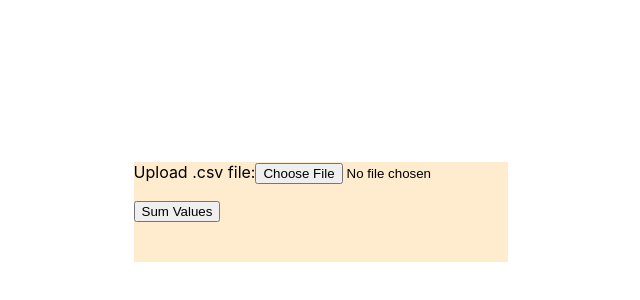
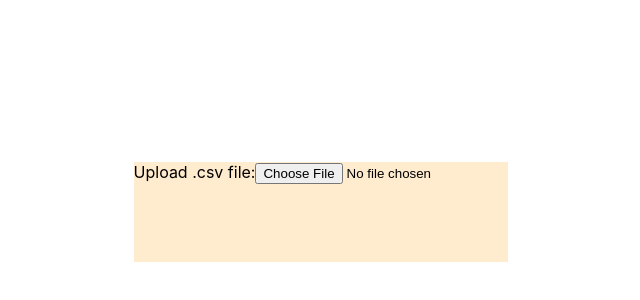
Before and after one commit to tskyles/csv-sum, a React (Create React App) app: page / in a window 1280 px wide. Shown: the part 188-488 px from the top of the page, without its empty margins (319-959 px from the left). Built offline with nearby package versions, Linux system fonts and the light colour scheme.

Commit message:
updated App.tsx with SumDisplay component

```diff
--- a/src/App.tsx
+++ b/src/App.tsx
@@ -1,19 +1,21 @@
-import React from 'react';
+import React, { useState } from 'react';
 import './App.css';
 import { FileSelectToString, SumDisplay } from './components';
 
 function App() {
-
+  const [csvString, setCsvString] = useState<string>('');
 
   return (
     <div className='app-container'>
       <FileSelectToString
         fileType='text/csv'
-        onLoad={(string) => console.log(string)}
+        onLoad={(string) => setCsvString(string)}
         onError={(e) => console.error(e)}
       />
-      <button>Sum Values</button>
-      <SumDisplay/>
+      <SumDisplay
+        showButton={!!csvString}
+        csvString={csvString}
+      />
     </div>
   );
 }
```
